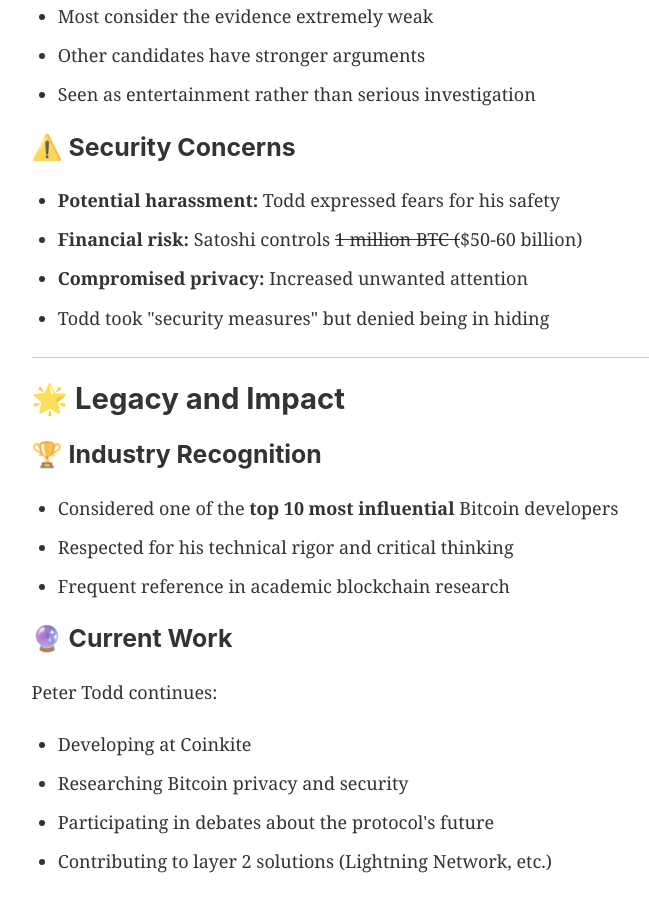
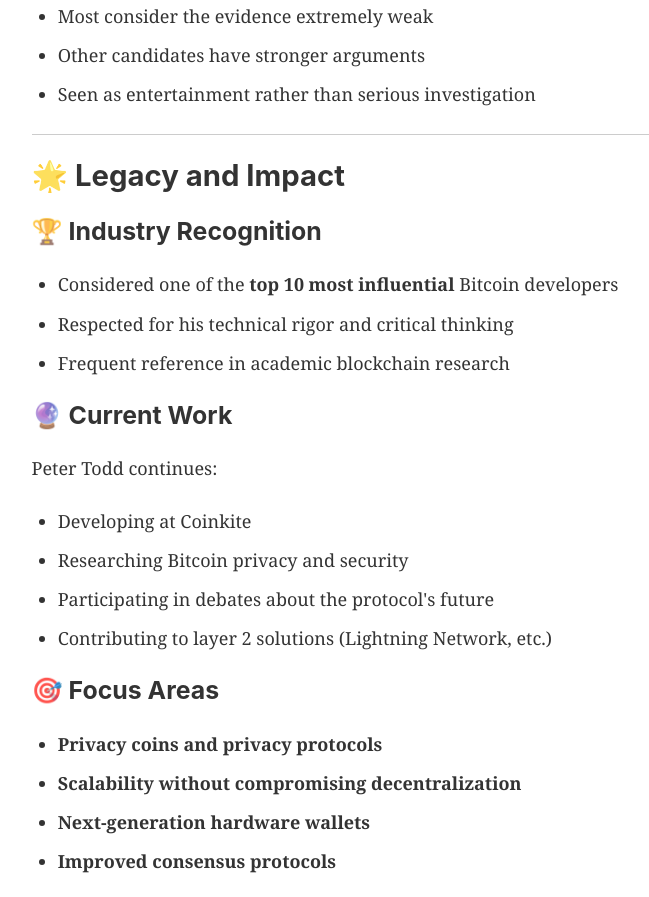
Before and after one commit to nasarcacd/nasarca-gatsby-blog, a Gatsby site: page /2025-11-12-peter-todd-bitcoin-architect-cryptographer/ in a window 1280 px wide. Shown: the part 4659-5556 px from the top of the page, without its empty margins (148-797 px from the left). Built offline with nearby package versions, Linux system fonts and the light colour scheme; Gatsby itself is replaced by a stand-in of ours.

Commit message:
Remove Security Concerns section from Peter Todd blog post
Removed the security concerns subsection which discussed potential harassment, financial risks, and privacy concerns related to the HBO documentary controversy.

```diff
--- a/src/markdown-pages/2025-11-12-peter-todd-bitcoin-architect-cryptographer.md
+++ b/src/markdown-pages/2025-11-12-peter-todd-bitcoin-architect-cryptographer.md
@@ -151,13 +151,6 @@ The Bitcoin community **did not take seriously** the documentary's claims:
 - Other candidates have stronger arguments
 - Seen as entertainment rather than serious investigation
 
-### ⚠️ Security Concerns
-
-- **Potential harassment:** Todd expressed fears for his safety
-- **Financial risk:** Satoshi controls ~1 million BTC (~$50-60 billion)
-- **Compromised privacy:** Increased unwanted attention
-- Todd took "security measures" but denied being in hiding
-
 ---
 
 ## 🌟 Legacy and Impact
```
